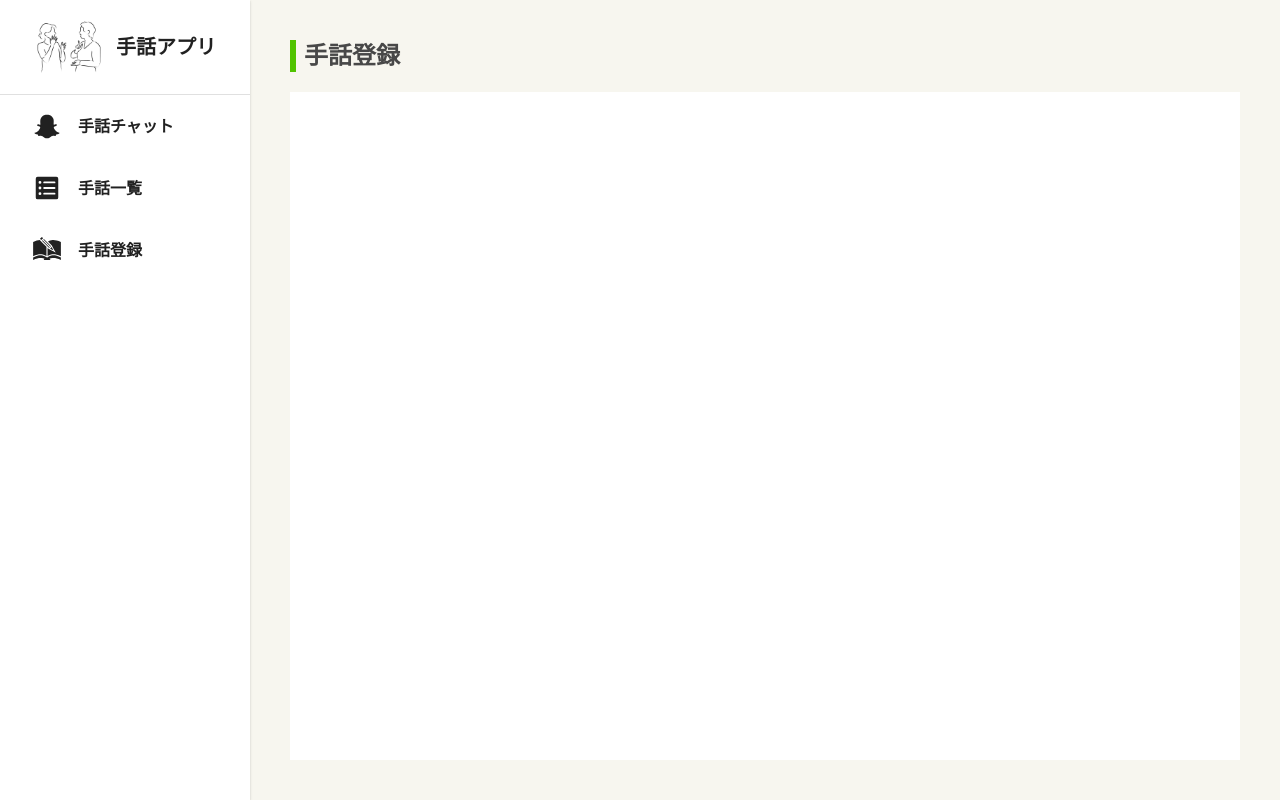
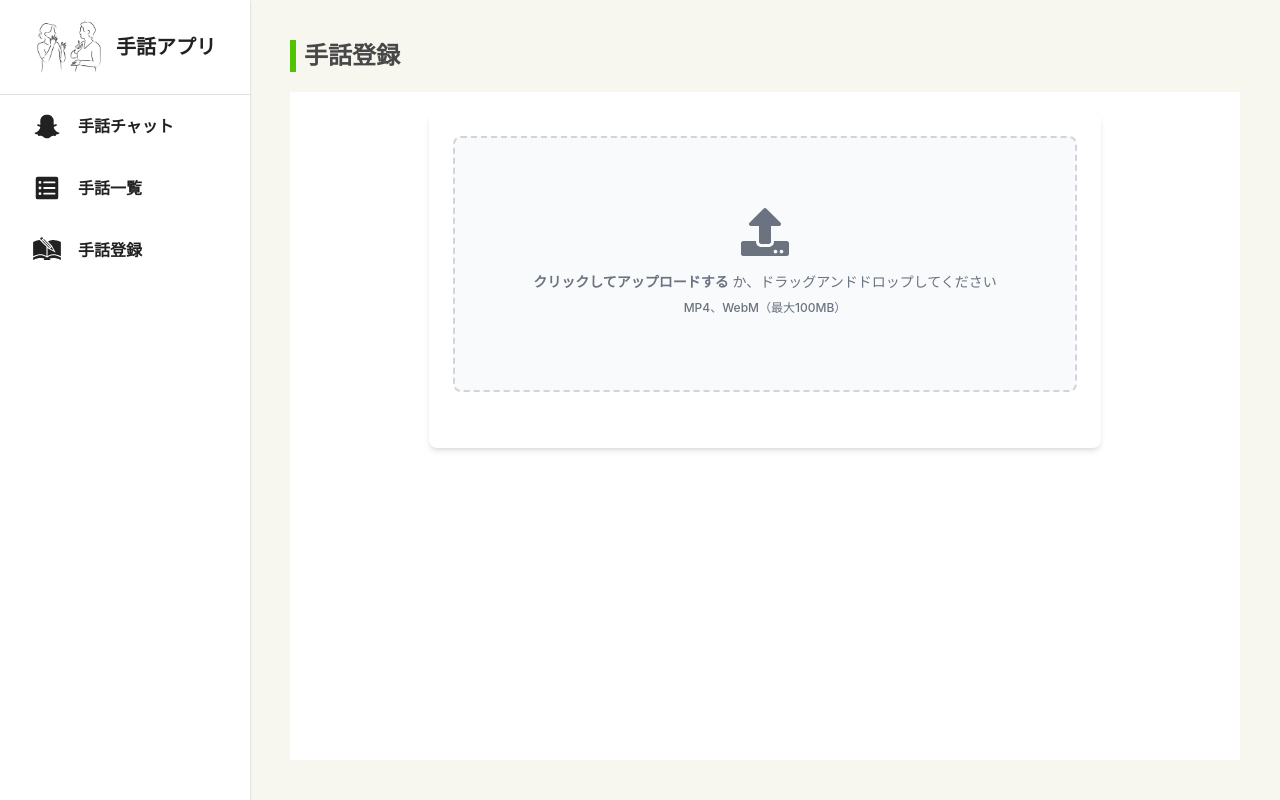
Before and after one commit to KwaHash/sign-language, a Next.js app in the folder FRONTEND/: page /register in a window 1280 px wide. Built offline with nearby package versions, Linux system fonts and the light colour scheme; a web font is replaced by a local one.

Commit message:
feat: add video uploader atom

```diff
--- /dev/null
+++ b/FRONTEND/components/atoms/VideoUploader.tsx
@@ -0,0 +1,32 @@
+import React from 'react';
+import { FaUpload } from "react-icons/fa";
+
+type VideoUploaderProps = {
+  onFileChange: (e: React.ChangeEvent<HTMLInputElement>) => void;
+  inputRef: React.RefObject<HTMLInputElement>;
+};
+
+export function VideoUploader({ onFileChange, inputRef }: VideoUploaderProps) {
+  return (
+    <label
+      htmlFor="video-upload"
+      className="flex flex-col items-center justify-center w-full h-64 border-2 border-dashed border-gray-300 rounded-lg cursor-pointer bg-gray-50 hover:bg-gray-100 transition-colors"
+    >
+      <div className="flex flex-col items-center justify-center pt-5 pb-6">
+        <FaUpload className="w-12 h-12 mb-4 text-gray-500" />
+        <p className="mb-2 text-sm text-gray-500">
+          <span className="font-semibold">クリックしてアップロードする</span> か、ドラッグアンドドロップしてください
+        </p>
+        <p className="text-xs text-gray-500">MP4、WebM（最大100MB）</p>
+      </div>
+      <input
+        ref={inputRef}
+        id="video-upload"
+        type="file"
+        className="hidden"
+        accept="video/*"
+        onChange={onFileChange}
+      />
+    </label>
+  );
+}
--- /dev/null
+++ b/FRONTEND/components/organisms/VideoUpload.tsx
@@ -0,0 +1,95 @@
+'use client';
+
+import React, { useState, useRef } from 'react';
+import { VideoUploader } from '@/components/atoms/VideoUploader';
+// import { VideoUploader } from './VideoUploader';
+// import { VideoPlayer } from './VideoPlayer';
+// import { TextInput } from './TextInput';
+// import { Button } from './Button';
+// import type { Video } from '../types/video';
+
+// type VideoUploadProps = {
+//   onRegister: (video: Omit<Video, 'id' | 'createdAt'>) => void;
+// };
+
+// export function VideoUpload({ onRegister }: VideoUploadProps) {
+export function VideoUpload() {
+  const [video, setVideo] = useState<File | null>(null);
+  const [videoUrl, setVideoUrl] = useState<string | null>(null);
+  const [title, setTitle] = useState('');
+  const fileInputRef = useRef<HTMLInputElement>(null);
+
+  const handleFileChange = (e: React.ChangeEvent<HTMLInputElement>) => {
+    const file = e.target.files?.[0];
+    if (file && file.type.startsWith('video/')) {
+      setVideo(file);
+      setVideoUrl(URL.createObjectURL(file));
+    } else {
+      alert('Please select a valid video file');
+    }
+  };
+
+  const clearVideo = () => {
+    setVideo(null);
+    setVideoUrl(null);
+    if (fileInputRef.current) {
+      fileInputRef.current.value = '';
+    }
+  };
+
+  const handleRegister = () => {
+    if (!video || !videoUrl || !title.trim()) {
+      alert('Please provide both a title and a video');
+      return;
+    }
+
+    // onRegister({
+    //   title: title.trim(),
+    //   fileName: video.name,
+    //   fileSize: video.size,
+    //   videoUrl,
+    // });
+
+    // Reset form
+    setTitle('');
+    clearVideo();
+  };
+
+  return (
+    <div className="w-full max-w-2xl mx-auto p-6 bg-white rounded-lg shadow-md">
+      {/* <TextInput
+        value={title}
+        onChange={setTitle}
+        placeholder="Enter video title..."
+        label="Video Title"
+      /> */}
+
+      {!video && (
+        <div className="mb-8">
+          <VideoUploader
+            onFileChange={handleFileChange}
+            inputRef={fileInputRef}
+          />
+        </div>
+      )}
+
+      {video && videoUrl && (
+        <VideoPlayer
+          videoUrl={videoUrl}
+          fileName={video.name}
+          fileSize={video.size}
+          onClear={clearVideo}
+        />
+      )}
+
+      {/* <div className="mt-8 flex justify-center">
+        <Button
+          onClick={handleRegister}
+          disabled={!video || !title.trim()}
+        >
+          Register Video
+        </Button>
+      </div> */}
+    </div>
+  );
+}
--- a/FRONTEND/features/RegisterPage.tsx
+++ b/FRONTEND/features/RegisterPage.tsx
@@ -1,5 +1,5 @@
 import React from 'react';
-import { Paper } from '@mui/material';
+import { VideoUpload } from '@/components/organisms/VideoUpload';
 // import { VideoUpload } from '../components/VideoUpload';
 // import type { Video } from '../types/video';
 
@@ -9,7 +9,7 @@ const RegisterPage = () => {
     <div className="flex flex-col p-10 w-full">
       <h2 className='border-m-green border-l-[6px] pl-2 text-2xl font-bold'>手話登録</h2>
       <div className="bg-white w-full flex-grow p-5 mt-5">
-        {/* <VideoUpload onRegister={onVideoRegister} /> */}
+        <VideoUpload />
       </div>
     </div>
   );
```
